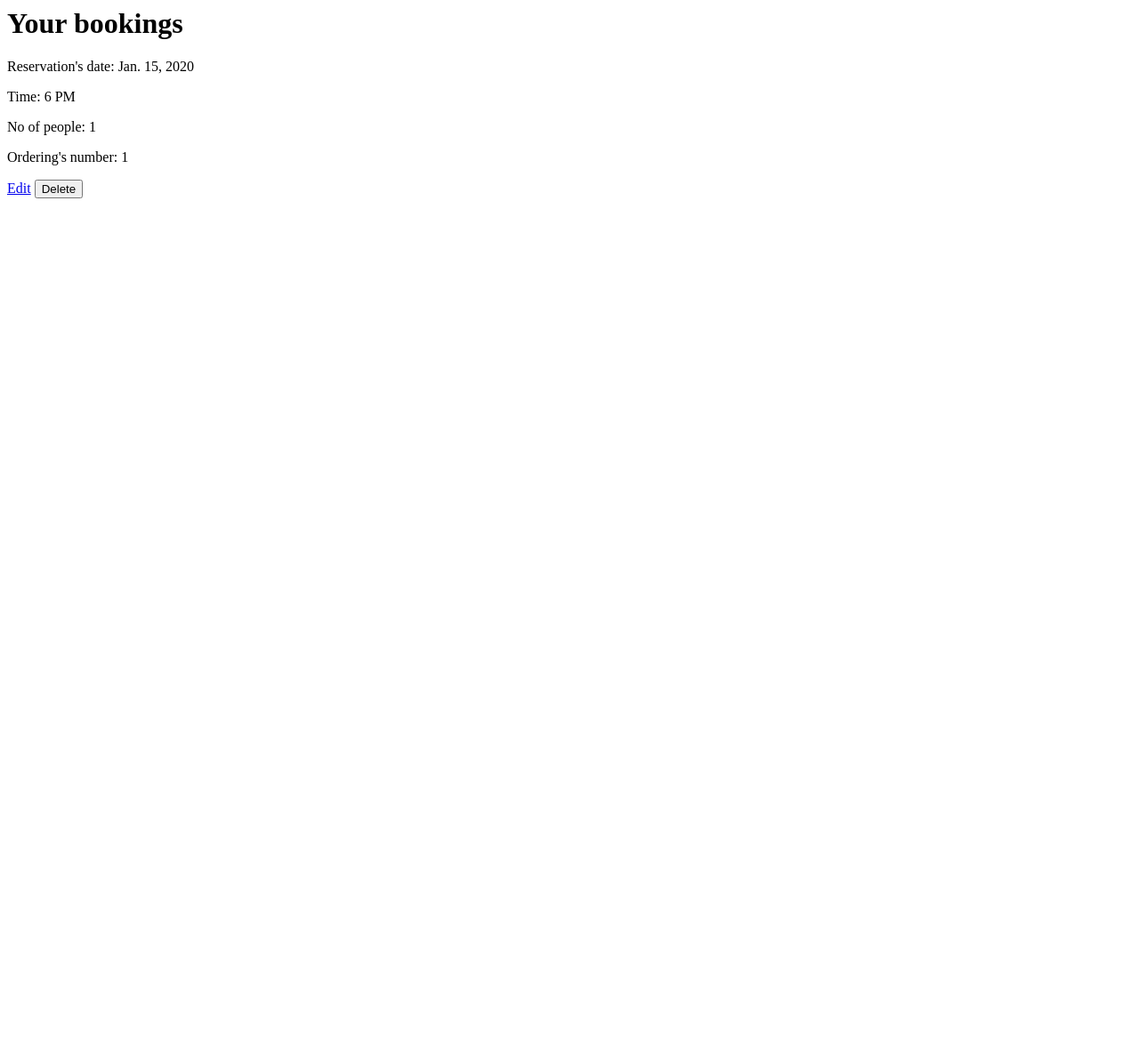
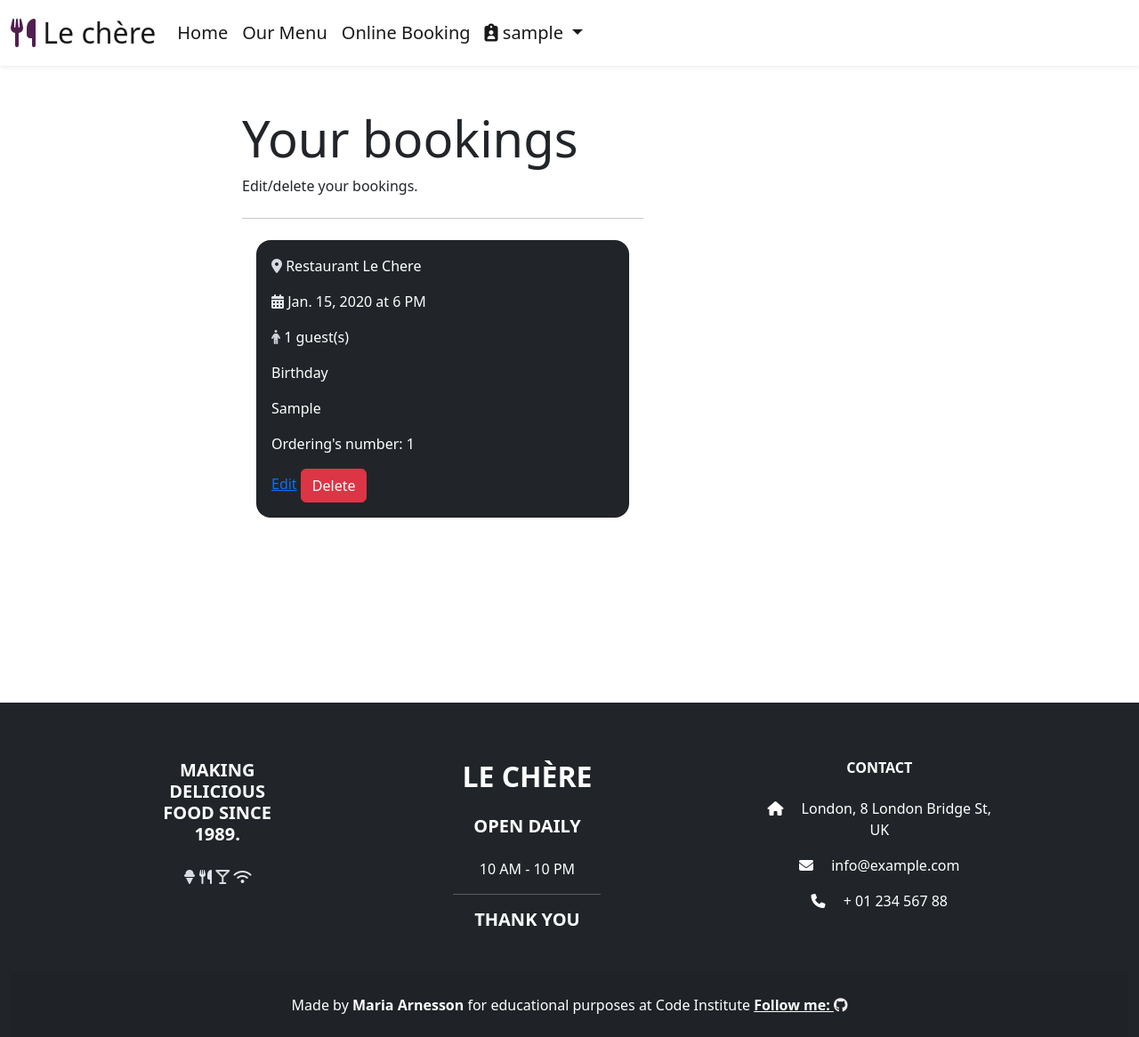
Before and after one commit to MariaJoannaArnesson/restaurant_booking_system, a Django app: page /mybookings in a window 1280 px wide. Shown: the whole page at 89% size. Before the commit the page ends 223 px from the top, so only its background shows below. Run offline with Django 3.2, Linux system fonts and the light colour scheme; a user stored in the database is signed in; tables that the repository leaves empty hold one stand-in row (values such as "Sample post"); some libraries are stand-ins or nearby versions.

Commit message:
Made changes to mybookings lay out

```diff
--- a/reservation/urls.py
+++ b/reservation/urls.py
@@ -12,4 +12,8 @@ urlpatterns = [
         'edit_booking/<online_booking_id>',
         views.edit_booking, name='edit_booking'
     ),
+    path(
+        'delete_booking/<online_booking_id>',
+        views.delete_booking, name='delete_booking'
+    )
 ]
--- a/reservation/views.py
+++ b/reservation/views.py
@@ -75,3 +75,11 @@
         'form': form,
     }
     return render(request, 'edit_booking.html', context)
+
+
+@login_required
+def delete_booking(request, online_booking_id):
+    online_booking = get_object_or_404(OnlineBooking, online_booking_id)
+    online_booking.delete()
+    messages.success(request, 'Reservation is now deleted.')
+    return redirect('mybookings')
--- a/restaurant/settings.py
+++ b/restaurant/settings.py
@@ -30,7 +30,7 @@ SECRET_KEY = os.environ.get('SECRET_KEY')
 # SECURITY WARNING: don't run with debug turned on in production!
 DEBUG = True
 
-ALLOWED_HOSTS = ['restaurantlechere.herokuapp.com', 'localhost']
+ALLOWED_HOSTS = ['restaurantlechere.herokuapp.com', 'localhost', '8000-mariajoanna-restaurantb-4w3swdsac36.ws-eu97.gitpod.io', '8000-mariajoanna-restaurantb-4w3swdsac36.ws-eu97.gitpod.io']
 
 
 # Application definition
--- a/static/css/style.css
+++ b/static/css/style.css
@@ -71,3 +71,6 @@ input[type="submit"]:active {
 	margin-top: -1em;
     margin-left: -4em;
 }
+.accordion {
+	margin: 1em;
+}
--- a/templates/mybookings.html
+++ b/templates/mybookings.html
@@ -1,20 +1,105 @@
+{% extends 'base.html' %}
+{% load static %}
 
+{% block head %}
+<title>Home</title>
+{% endblock %}
 
+{% block body %}
+<section class="v-100 gradient-custom">
+  <div class="container py-5 h-100">
+    <div class="row d-flex align-items-center h-100">
+      <div class="col-12 col-md-8 col-lg-6 col-xl-5 offset-lg-2">
+        <div class="jumbotron jumbo-height">
+          <h1 class="display-4">Your bookings</h1>
+          <p>Edit/delete your bookings.</p>
+          <hr class="my-4">
+          <!-- Displays all the reservations of the user-->
+          {% for online_booking in online_bookings %}
+          <div class="accordion" id="accordionExample">
+            <div class="card bg-dark text-white" style="border-radius: 1rem;">
 
+              <div >
+                <div class="card-body">
+                  <p class="text-white">
+                    <i class="fa-solid fa-location-dot" style="color: #d7dae0;"></i>
+                    Restaurant Le Chere
+                  </p>
+                  <p class="text-white">
+                  <i class="fa-solid fa-calendar-days" style="color: #e4e7ec;"></i>
+                  {{online_booking.date }} at {{online_booking.time}}
+                  </p>
+                  <p class="text-white">
+                    <i class="fa-solid fa-person" style="color: #cdd0d6;"></i>
+                  {{online_booking.no_of_guest.guest}} guest(s)
+                  </p>
+                  <p class="text-white">
+                    {{online_booking.occassion}}
+                  </p>
+                  <p class="text-white">
+                    {{online_booking.special_request}}
+                  </p>
 
-          <h1>Your bookings</h1>
-
-          {% for online_booking in online_bookings %}
-
-                  <p>  Reservation's date: {{online_booking.date }}</p>
-
-                  <p>Time: {{online_booking.time}} </p>
-                  <p>No of people: {{online_booking.no_of_guest.guest}}</p>
                   <p> Ordering's number: {{ online_booking.id }}</p>
                   <a href="/edit_booking/{{ online_booking.id }}" >Edit</a>
 
-
-                  <button type="button" >
+                  <button type="button" class="btn btn-danger" data-toggle="modal" data-target="#staticBackdrop">
                     Delete
                   </button>
-                  {% endfor %}
+                </div>
+              </div>
+            </div>
+            <!-- Delete modal -->
+            <div class="modal fade" id="staticBackdrop" data-backdrop="static" data-keyboard="false" tabindex="-1"
+              aria-labelledby="staticBackdropLabel" aria-hidden="true">
+              <div class="modal-dialog">
+                <div class="modal-content">
+                  <div class="modal-header">
+                    <h5 class="modal-title" id="staticBackdropLabel">Delete booking</h5>
+                    <button type="button" class="close" data-dismiss="modal" aria-label="Close">
+                      <span aria-hidden="true">&times;</span>
+                    </button>
+                  </div>
+                  <div class="modal-body">
+                    Are you sure you want to delete your reservation?
+                  </div>
+                  <div class="modal-footer">
+                    <a href="/delete_booking/{{ online_booking.id }}">Delete</a>
+                  </div>
+                </div>
+              </div>
+            </div>
+          </div>
+          {% empty %}
+          <div class="row ">
+            <div class="col text-center pt-5">
+              <div class="card pt-5 pb-5">
+                <h2>No bookings</h2>
+                <p class="pt-3 pb-3">Want to book a table?</p>
+                <div>
+                  <a class="btn btn-info" href="{% url 'online_booking' %}">Booking</a>
+                </div>
+              </div>
+            </div>
+          </div>
+          {% endfor %}
+        </div>
+      </div>
+    </div>
+  </div>
+</section>
+
+</br></br></br></br></br></br>
+<script type="text/javascript">
+  document.getElementById('id_date').addEventListener('change', function() {
+    let reservations = document.getElementsByClassName('reservation-info');
+    for ( let reservation of reservations){
+        reservation.style.display = "block";
+        let tag = reservation.getAttribute('data-type');
+        if (tag !== this.value)
+            reservation.style.display = "none";
+    }
+    document.getElementById('date-selection').innerHTML = this.value;
+  });
+</script>
+{% endblock %}
```
Also changed, not shown: templates/delete_booking.html (added, +7 -0 lines).
